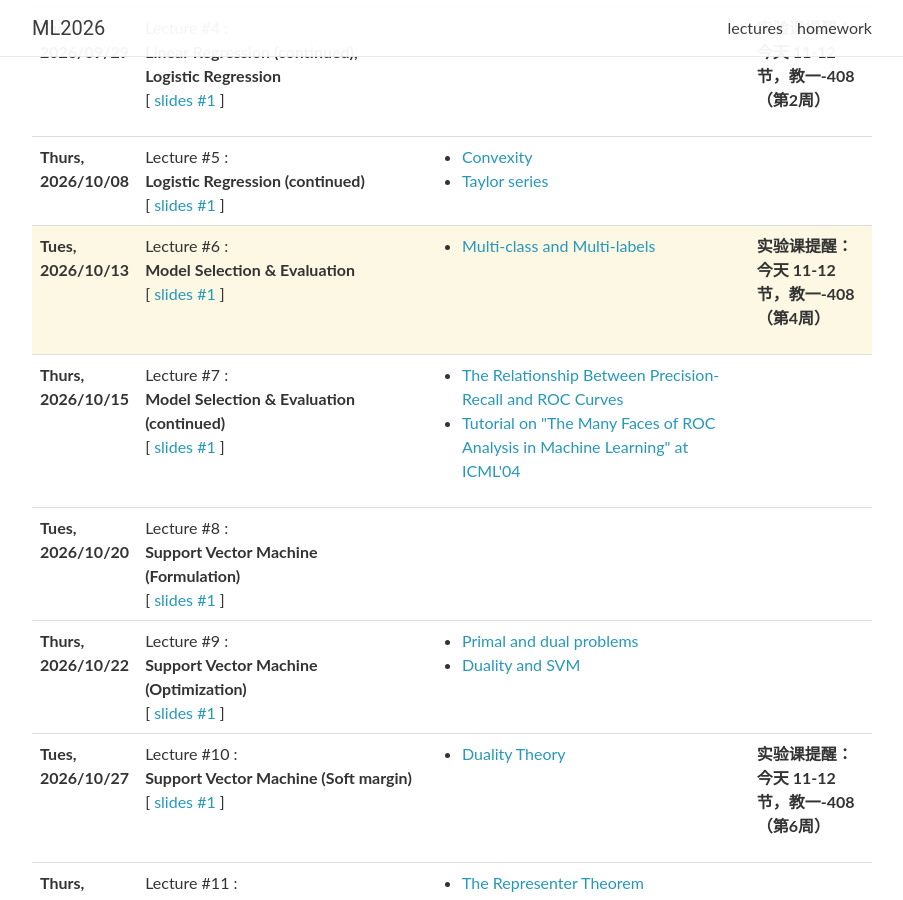
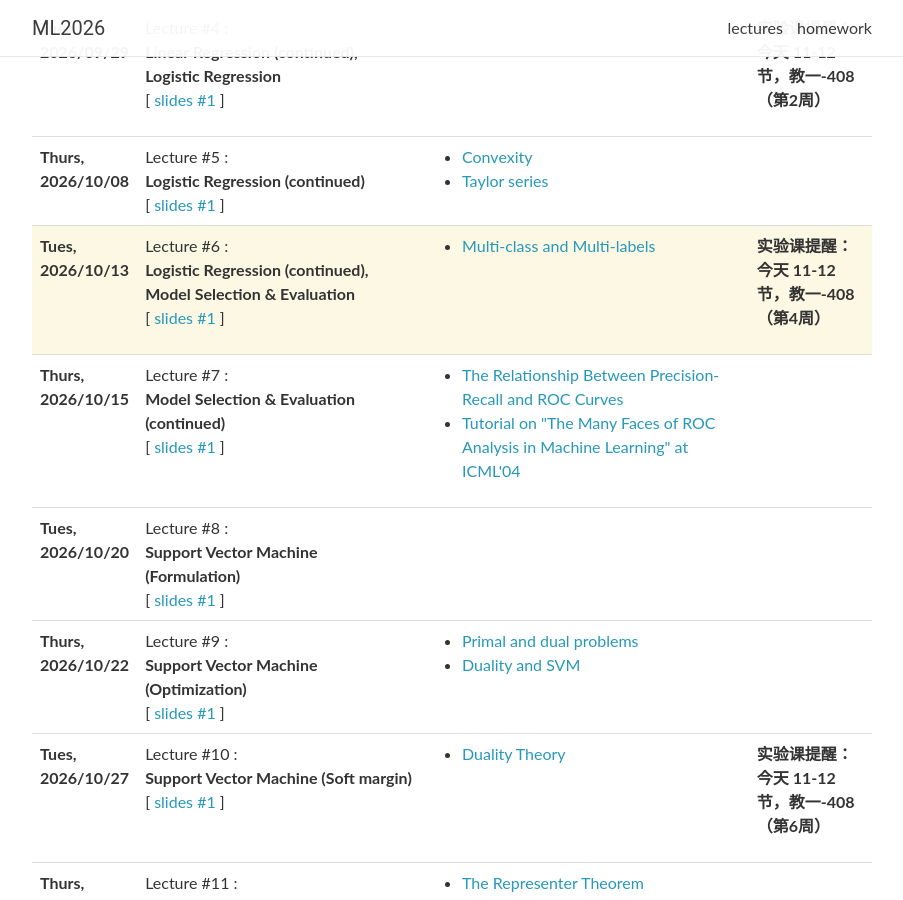
Before and after one commit to SEUML/ml-autumn-2026, a Jekyll site: the page built from _pages/lectures.md, in a window 1280 px wide and 900 px high, scrolled down 567 px. Shown: the whole window, without its empty margins (188-1091 px from the left). Built offline with Jekyll 4.4.1, drawn with Linux system fonts in a browser that asks for light colours; nearby versions of some CDN libraries; comment, search, counter and statistics services are not loaded.

Commit message:
可以操作

```diff
--- a/_data/lectures.yml
+++ b/_data/lectures.yml
@@ -47,7 +47,7 @@
 
 - date: Tues, 2026/10/13
   title: >
-    <strong> Model Selection & Evaluation</strong>
+    <strong>Logistic Regression (continued), Model Selection & Evaluation</strong>
   slides: "../assets/slides/lecture4.pdf"
   readings:
     - <a href="https://en.wikipedia.org/wiki/Multi-label_classification" target="_blank"> Multi-class and Multi-labels </a>
```
